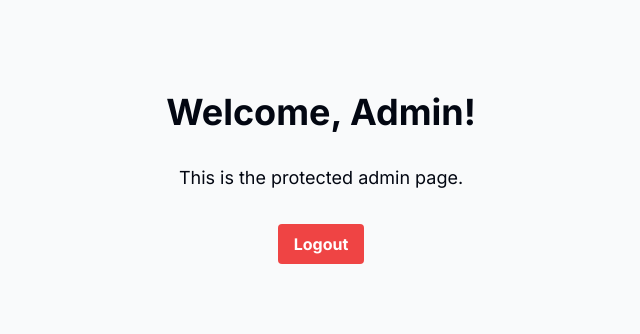
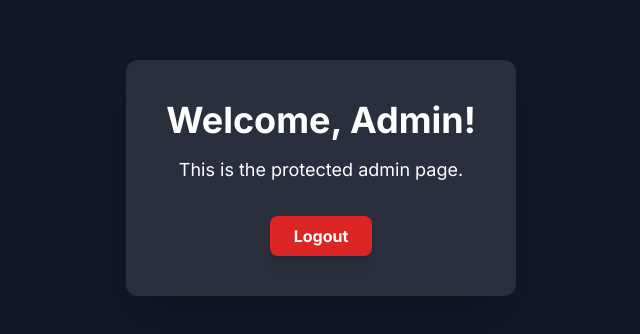
Before and after one commit to Kiritocroft/Portofolio, a Next.js app: page /admin in a window 1280 px wide. Shown: the part 222-556 px from the top of the page, without its empty margins (319-959 px from the left). Built offline with nearby package versions, Linux system fonts and the light colour scheme.

Commit message:
feat(auth): implement secure logout endpoint and UI improvements
- Add secure logout API endpoint with proper cookie handling
- Update admin page with loading state and enhanced UI styling
- Change login placeholder text to be more generic
- Update .env.example with additional instructions

```diff
--- a/app/admin/page.tsx
+++ b/app/admin/page.tsx
@@ -1,26 +1,39 @@
 "use client";
 
 import { useRouter } from 'next/navigation';
+import { useState } from 'react';
 
 export default function AdminPage() {
   const router = useRouter();
+  const [isLoading, setIsLoading] = useState(false);
 
-  const handleLogout = () => {
-    // Simulate clearing the session cookie
-    document.cookie = "isLoggedIn=; path=/; expires=Thu, 01 Jan 1970 00:00:00 GMT";
+  const handleLogout = async () => {
+    setIsLoading(true);
+    try {
+      await fetch('/api/auth/logout', { method: 'POST' });
+    } catch (error) {
+      console.error('Logout failed:', error);
+    } finally {
       router.push('/login');
+    }
   };
 
   return (
-    <main className="flex flex-col items-center justify-center h-screen">
-      <h1 className="text-4xl font-bold mb-8">Welcome, Admin!</h1>
+    <main className="flex flex-col items-center justify-center h-screen bg-gray-900 text-white">
+       <div className="bg-[#fbe2e3] absolute top-[-6rem] -z-10 right-[11rem] h-[31.25rem] w-[31.25rem] rounded-full blur-[10rem] sm:w-[68.75rem] dark:bg-[#946263]"></div>
+       <div className="bg-[#dbd7fb] absolute top-[-1rem] -z-10 left-[-35rem] h-[31.25rem] w-[50rem] rounded-full blur-[10rem] sm:w-[68.75rem] md:left-[-33rem] lg:left-[-28rem] xl:left-[-15rem] 2xl:left-[-5rem] dark:bg-[#676394]"></div>
+
+      <div className="text-center bg-white/10 backdrop-blur-lg p-10 rounded-xl shadow-2xl">
+        <h1 className="text-4xl font-bold mb-4">Welcome, Admin!</h1>
         <p className="text-lg mb-8">This is the protected admin page.</p>
         <button
           onClick={handleLogout}
-        className="bg-red-500 hover:bg-red-700 text-white font-bold py-2 px-4 rounded focus:outline-none focus:shadow-outline"
+          disabled={isLoading}
+          className="bg-red-600 hover:bg-red-700 text-white font-bold py-2 px-6 rounded-lg shadow-lg transition-colors duration-300 disabled:bg-red-400"
         >
-        Logout
+          {isLoading ? 'Logging out...' : 'Logout'}
         </button>
+      </div>
     </main>
   );
 }
--- /dev/null
+++ b/app/api/auth/logout/route.ts
@@ -0,0 +1,18 @@
+import { serialize } from 'cookie';
+import { NextResponse } from 'next/server';
+
+export async function POST() {
+  // Hapus cookie dengan mengatur maxAge ke -1
+  const serializedCookie = serialize('authToken', '', {
+    httpOnly: true,
+    secure: process.env.NODE_ENV === 'production',
+    sameSite: 'strict',
+    maxAge: -1, // Langsung kedaluwarsa
+    path: '/',
+  });
+
+  return new NextResponse(JSON.stringify({ success: true }), {
+    status: 200,
+    headers: { 'Set-Cookie': serializedCookie },
+  });
+}
--- a/app/login/page.tsx
+++ b/app/login/page.tsx
@@ -92,7 +92,7 @@ export default function LoginPage() {
               value={email}
               onChange={(e) => setEmail(e.target.value)}
               className="w-full px-4 py-2 text-gray-900 bg-white/80 border border-transparent rounded-lg focus:outline-none focus:ring-2 focus:ring-purple-500"
-              placeholder="admin@nabil.com"
+              placeholder="Masukkan Gmail"
               required
               disabled={isLoading}
             />
```
Also changed, not shown: 1 other file (tests, documents, lock files or other folders). Lines whose indentation alone changed are shown as unchanged.
